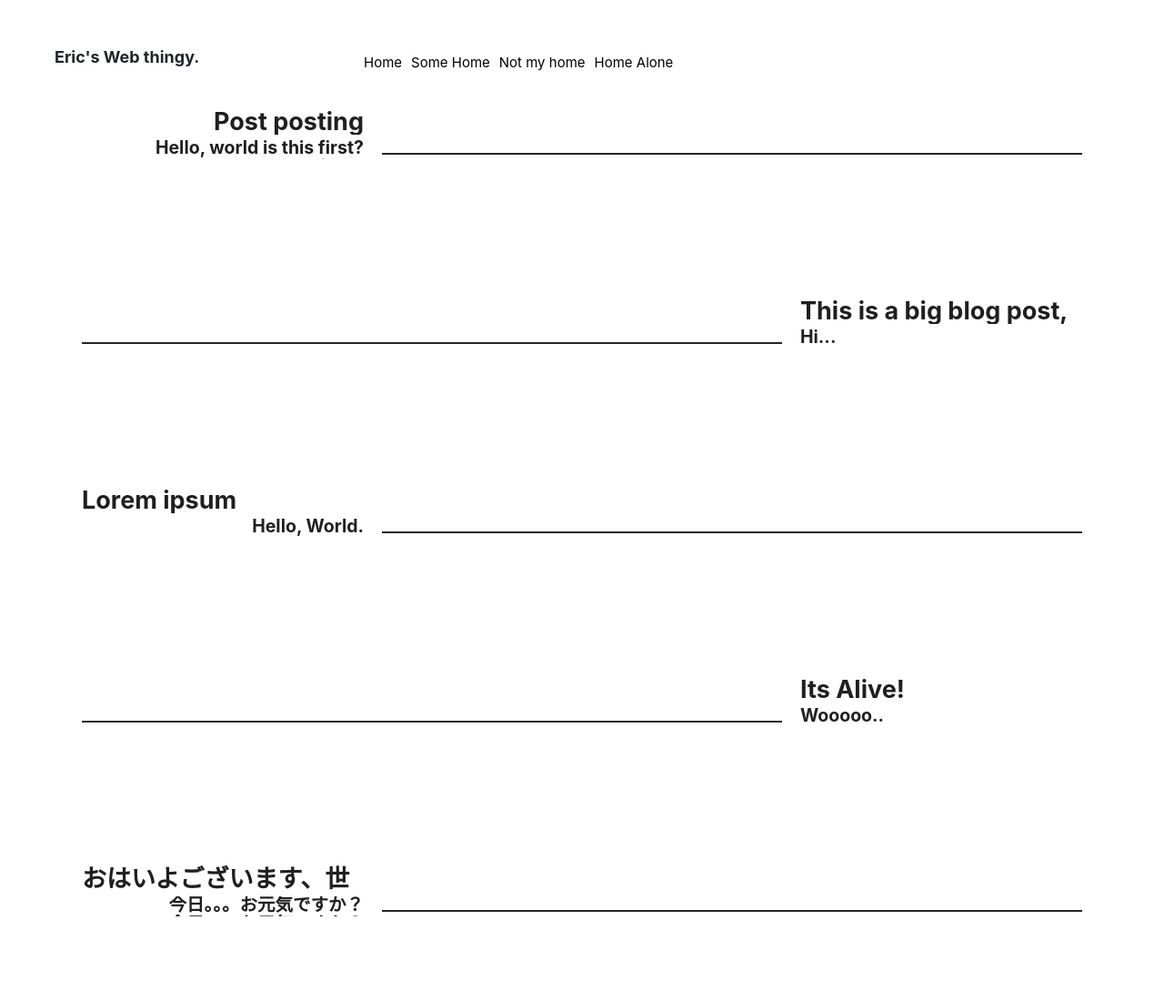
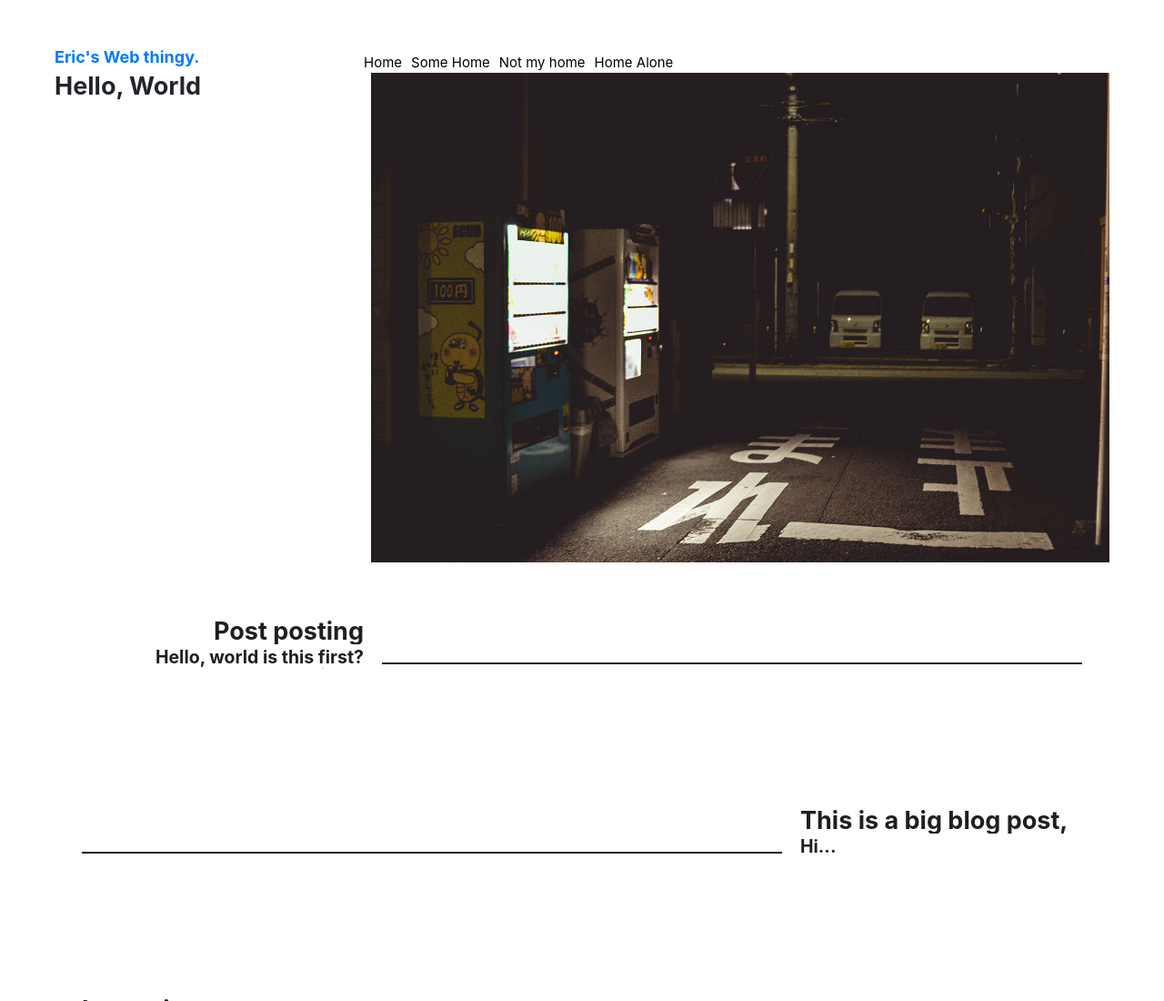
Before and after one commit to ehylam/gatsby-blog-v2, a Gatsby site: page / in a window 1280 px wide. Shown: the top 1100 px of the page at 91% size. Built offline with nearby package versions, Linux system fonts and the light colour scheme; Gatsby itself is replaced by a stand-in of ours.

Commit message:
testing hero component

```diff
--- a/src/components/Header/Header.js
+++ b/src/components/Header/Header.js
@@ -7,7 +7,10 @@ import './Header.scss'
 const Header = ({ siteTitle }) => (
  <header className="nav wrap align-center">
   <div className="nav__logo">
+  <Link to="/">
     <h4>{siteTitle}</h4>
+  </Link>
+
   </div>
    <nav className="nav__links">
      <Link to="/">Home</Link>
--- a/src/components/Header/Header.scss
+++ b/src/components/Header/Header.scss
@@ -1,6 +1,6 @@
 .nav {
 	height: 10vh;
-	position: fixed;
+	// position: fixed;
 	width: 100%;
 	justify-content: flex-start;
 	&__logo {
--- a/src/components/Hero/Hero.scss
+++ b/src/components/Hero/Hero.scss
@@ -1,6 +1,6 @@
 .hero {
 	width: 100%;
-	height: 100vh;
+	height: 60vh;
 	&__wrapper {
 		height: 100%;
 		&--left,
@@ -11,7 +11,6 @@
 		&--left {
 			@media screen and (min-width: 1024px) {
 				width: 30%;
-				padding: 30px;
 			}
 			h1 {
 				margin-bottom: 0;
@@ -27,7 +26,6 @@
 			}
 			@media screen and (min-width: 1024px) {
 				width: 70%;
-				padding: 30px;
 			}
 		}
 	}
--- a/src/pages/index.js
+++ b/src/pages/index.js
@@ -10,7 +10,7 @@ const IndexPage = ({data}) => {
   return (
   <Layout>
       <SEO title={"I know that I don't know what I'm doing.."}/>
-      {/* <Hero/> */}
+      <Hero/>
       <PostFeed />
   </Layout>
 )}
```
